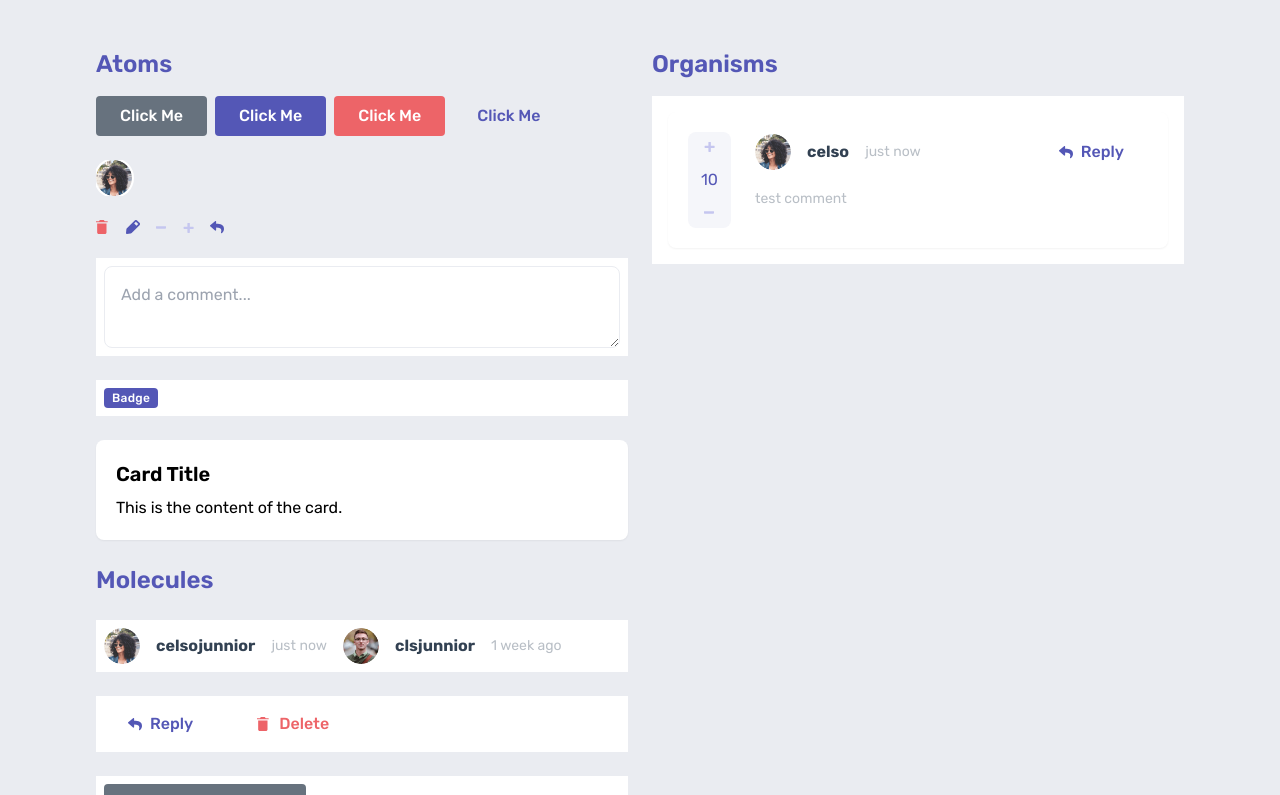
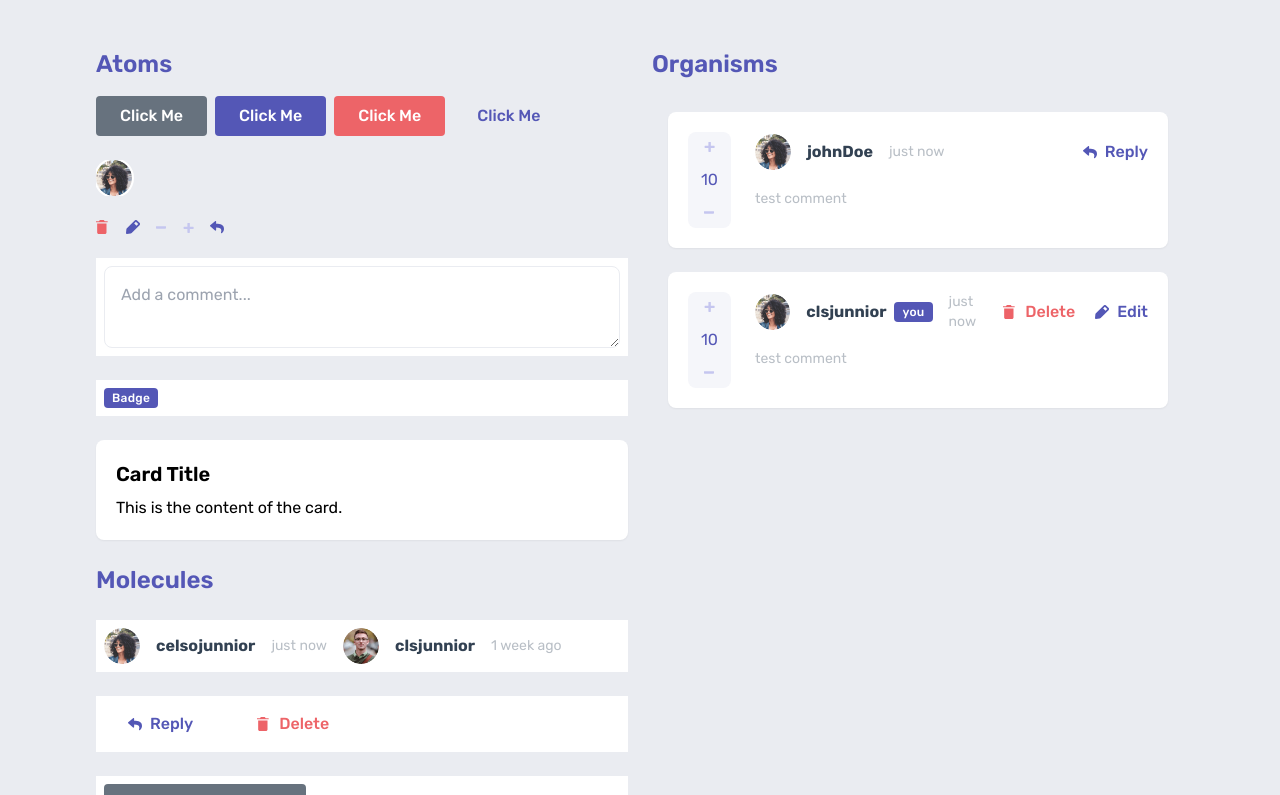
Before and after one commit to clsjunnior/next-interactive-comments, a Next.js app: page /design in a window 1280 px wide. Shown: the top 795 px of the page. Built offline with nearby package versions, Linux system fonts and the light colour scheme.

Commit message:
feat: new features for commentCard

```diff
--- a/app/design/page.tsx
+++ b/app/design/page.tsx
@@ -137,7 +137,7 @@ const Organisms = () => {
   const [counter, setCounter] = useState(10)
   const commentProps: CommentCardOrganismProps = {
     comment: {
-      username: 'celso',
+      username: 'johnDoe',
       avatar: './avatars/image-amyrobson.png',
       createdAt: new Date(),
       commentText: 'test comment',
@@ -154,8 +154,20 @@ const Organisms = () => {
 
   return (
     <>
-      <div className="flex bg-white p-2 gap-4">
+      <div className="flex flex-col p-2 gap-2">
         <CommentCardOrganism {...commentProps} />
+        <CommentCardOrganism
+          {...commentProps}
+          comment={{
+            username: 'clsjunnior',
+            avatar: './avatars/image-amyrobson.png',
+            createdAt: new Date(),
+            commentText: 'test comment',
+            isCurrentUser: true,
+          }}
+          editComment={{ handleEditCallback: () => console.log('edit') }}
+          deleteComment={{ handleDeleteCallback: () => console.log('delete') }}
+        />
       </div>
     </>
   )
--- a/components/atoms/buttonAtom/buttonAtom.component.tsx
+++ b/components/atoms/buttonAtom/buttonAtom.component.tsx
@@ -15,7 +15,7 @@ const ButtonAtom: React.FC<ButtonProps> = ({
   ...rest
 }) => {
   const btnClass = clsx(
-    'hover:opacity-80 transition-opacity py-2 px-6 rounded flex items-center gap-2 font-medium leading-normal',
+    'hover:opacity-80 transition-opacity py-2 px-6 rounded flex items-center gap-2 font-medium leading-normal disabled:opacity-30',
     isLink
       ? {
           'bg-transparent': isLink,
--- a/components/molecules/commentInputMolecule/commentInputMolecule.component.tsx
+++ b/components/molecules/commentInputMolecule/commentInputMolecule.component.tsx
@@ -1,13 +1,15 @@
+import clsx from 'clsx'
+import React, { TextareaHTMLAttributes } from 'react'
 import AvatarAtom from '@/components/atoms/avatarAtom/avatarAtom.component'
 import ButtonAtom from '@/components/atoms/buttonAtom/buttonAtom.component'
 import TextareaAtom from '@/components/atoms/textareaAtom/textareaAtom.component'
-import React, { TextareaHTMLAttributes } from 'react'
 
 interface CommentInputProps {
-  avatarUrl: string
-  avatarUser: string
   handleClick: () => void
+  avatarUrl?: string
+  avatarUser?: string
   textareaProps?: TextareaHTMLAttributes<HTMLTextAreaElement>
+  isUpdateField?: boolean
 }
 
 const CommentInputMolecule: React.FC<CommentInputProps> = ({
@@ -15,15 +17,26 @@ const CommentInputMolecule: React.FC<CommentInputProps> = ({
   avatarUser,
   handleClick,
   textareaProps,
+  isUpdateField,
 }) => {
   return (
-    <div className="flex items-start flex-1 gap-4">
-      <div className="min-w-fit">
-        <AvatarAtom imageUrl={avatarUrl} altText={`user ${avatarUser}`} />
-      </div>
+    <div
+      className={clsx({
+        'flex items-start flex-1 gap-4': !isUpdateField,
+        'flex flex-col w-full gap-4 items-end': isUpdateField,
+      })}
+    >
+      {!isUpdateField && (
+        <div className="min-w-fit">
+          <AvatarAtom
+            imageUrl={avatarUrl || ''}
+            altText={`user ${avatarUser}`}
+          />
+        </div>
+      )}
       <TextareaAtom {...textareaProps} />
       <ButtonAtom colorType="blue" className="uppercase" onClick={handleClick}>
-        Send
+        {isUpdateField ? 'Update' : 'Send'}
       </ButtonAtom>
     </div>
   )
--- a/components/molecules/userLabelMolecule/userLabelMolecule.component.tsx
+++ b/components/molecules/userLabelMolecule/userLabelMolecule.component.tsx
@@ -1,4 +1,5 @@
 import AvatarAtom from '@/components/atoms/avatarAtom/avatarAtom.component'
+import BadgeAtom from '@/components/atoms/badgeAtom/badgeAtom.component'
 import ms from 'ms'
 import React from 'react'
 
@@ -6,12 +7,14 @@ interface UserLabelProps {
   imageUrl: string
   username: string
   createdAt: Date
+  isCurrentUser?: boolean
 }
 
 const UserLabelMolecule: React.FC<UserLabelProps> = ({
   imageUrl,
   username,
   createdAt,
+  isCurrentUser,
 }) => {
   function timeAgoFromNow(createdAt: Date): string {
     const now = new Date()
@@ -36,7 +39,10 @@ const UserLabelMolecule: React.FC<UserLabelProps> = ({
   return (
     <div className="flex items-center gap-4">
       <AvatarAtom imageUrl={imageUrl} altText={username} />
-      <span className="font-bold text-dark-blue">{username}</span>
+      <div className="flex items-center gap-2">
+        <span className="font-bold text-dark-blue">{username}</span>
+        {isCurrentUser && <BadgeAtom />}
+      </div>
       <span className="font-normal text-grayish-blue-fonts text-sm">
         {timeAgoFromNow(createdAt)}
       </span>
--- a/components/organisms/commentCardOrganism/commentCardOrganism.component.tsx
+++ b/components/organisms/commentCardOrganism/commentCardOrganism.component.tsx
@@ -1,9 +1,10 @@
-import React from 'react'
+import React, { useState } from 'react'
 
 import ScoreButtonMolecule from '@/components/molecules/scoreButtonMolecule/scoreButtonMolecule.component'
 import CardAtom from '@/components/atoms/cardAtom/cardAtom.component'
 import UserLabelMolecule from '@/components/molecules/userLabelMolecule/userLabelMolecule.component'
 import ButtonIconMolecule from '@/components/molecules/buttonIconMolecule/buttonIconMolecule.component'
+import CommentInputMolecule from '@/components/molecules/commentInputMolecule/commentInputMolecule.component'
 
 export interface CommentCardOrganismProps {
   comment: {
@@ -11,6 +12,7 @@ export interface CommentCardOrganismProps {
     avatar: string
     createdAt: Date
     commentText: string
+    isCurrentUser?: boolean
   }
   score: {
     counter: number
@@ -20,16 +22,48 @@ export interface CommentCardOrganismProps {
   reply: {
     handleReply: () => void
   }
+  deleteComment?: {
+    handleDeleteCallback: () => void
+  }
+  editComment?: {
+    handleEditCallback: () => void
+  }
 }
 
 const CommentCardOrganism: React.FC<CommentCardOrganismProps> = ({
   comment,
   score,
   reply,
+  editComment = {
+    handleEditCallback: undefined,
+  },
+  deleteComment = {
+    handleDeleteCallback: undefined,
+  },
 }) => {
-  const { username, avatar, createdAt, commentText } = comment
+  const { username, avatar, createdAt, isCurrentUser, commentText } = comment
   const { counter, handleUpVote, handleDownVote } = score
   const { handleReply } = reply
+  const { handleDeleteCallback } = deleteComment
+  const { handleEditCallback } = editComment
+
+  const [isEdit, setIsEdit] = useState(false)
+  const [updateInput, setUpdateInput] = useState(commentText)
+
+  const handleIsEdit = () => {
+    setIsEdit(true)
+  }
+
+  const handleUpdate = () => {
+    if (!handleEditCallback) return
+    setIsEdit(false)
+    handleEditCallback()
+  }
+
+  const handleChangeInput = (e: React.ChangeEvent<HTMLTextAreaElement>) => {
+    const { value } = e.target
+    setUpdateInput(value)
+  }
 
   return (
     <div className="flex p-2 w-full">
@@ -46,18 +80,73 @@ const CommentCardOrganism: React.FC<CommentCardOrganismProps> = ({
                 username={username}
                 imageUrl={avatar}
                 createdAt={createdAt}
+                isCurrentUser={isCurrentUser}
               />
+              {isCurrentUser && (
+                <div className="flex gap-5">
+                  {handleDeleteCallback && (
+                    <ButtonIconMolecule
+                      onClick={handleDeleteCallback}
+                      disabled={isEdit}
+                      colorType="danger"
+                      icon={{
+                        type: 'delete',
+                        fill: '#ED6368',
+                        width: 14,
+                        height: 14,
+                      }}
+                      className="pr-0 pl-0"
+                    >
+                      Delete
+                    </ButtonIconMolecule>
+                  )}
+                  {handleEditCallback && (
+                    <ButtonIconMolecule
+                      onClick={handleIsEdit}
+                      disabled={isEdit}
+                      icon={{
+                        type: 'edit',
+                        fill: '#5357B6',
+                        width: 14,
+                        height: 14,
+                      }}
+                      className="pr-0 pl-0"
+                    >
+                      Edit
+                    </ButtonIconMolecule>
+                  )}
+                </div>
+              )}
+
+              {!isCurrentUser && (
                 <ButtonIconMolecule
                   onClick={handleReply}
-                icon={{ type: 'reply', fill: '#5357B6', width: 14, height: 13 }}
-                className="px-0 "
+                  icon={{
+                    type: 'reply',
+                    fill: '#5357B6',
+                    width: 14,
+                    height: 13,
+                  }}
+                  className="pr-0 pl-0"
                 >
                   Reply
                 </ButtonIconMolecule>
+              )}
             </div>
+            {isEdit ? (
+              <CommentInputMolecule
+                handleClick={handleUpdate}
+                textareaProps={{
+                  value: updateInput,
+                  onChange: handleChangeInput,
+                }}
+                isUpdateField
+              />
+            ) : (
               <p className="font-normal text-sm text-grayish-blue-fonts leading-normal">
                 {commentText}
               </p>
+            )}
           </div>
         </div>
       </CardAtom>
```
Also changed, not shown: 2 other files (tests, documents, lock files or other folders). Lines whose indentation alone changed are shown as unchanged.
